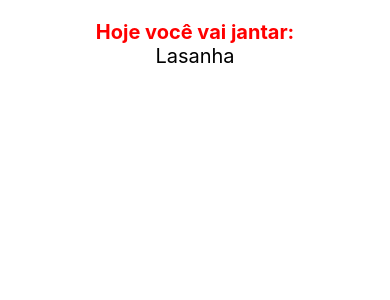
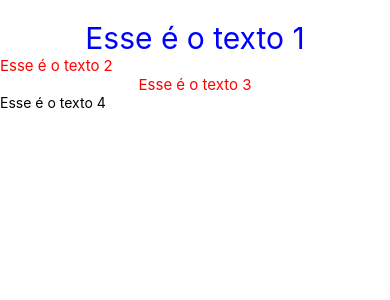
Before and after one commit to adelsonguimaraes/primeiroprojeto, a React Native app: screen / in a window 390 px wide. Shown: the top 300 px of the page. Built offline with nearby package versions, Linux system fonts and the light colour scheme.

Commit message:
Atualização Aula 6 - Grupos de Styles - React Native Básico

```diff
--- a/App.js
+++ b/App.js
@@ -1,39 +1,32 @@
 import React, { Component } from 'react'; // importando biblioteca React
-import { View, Text, Image } from 'react-native'; // importando componentes React-Native
-
-class Janta extends Component {
-
-  constructor(props) {
-    super(props); // poder usar as props
-    this.state = {comida: this.props.comida};
-    let comidas = ['Pizza', 'Lasanha', 'Burger', 'Sopa', 'Arroz'];
-
-    setInterval(()=>{
-      this.setState(previousState=>{
-        let n = Math.floor(Math.random() * comidas.length);
-        return {comida: comidas[n]};
-      });
-    }, 1000);
-  }
-
-  render() {
-    return(
-      <View>
-        <Text style={{textAlign:'center', fontWeight:'bold', fontSize:20, color:'red'}}>Hoje você vai jantar:</Text>
-        <Text style={{textAlign:'center', fontSize:20}}>{this.state.comida}</Text>
-      </View>
-    );
-  }
-}
+import { View, Text, StyleSheet } from 'react-native'; // importando componentes React-Native
 
 export default class PrimeiroProjeto extends Component {
   render() { // função de renderização para um componente component
 
     return (
 
-      <View style={{paddingTop:20}}>
-        <Janta comida='Café'/>
+      <View style={styles.padrao}>
+        <Text style={styles.azulGrande}>Esse é o texto 1</Text>
+        <Text style={styles.vermelho}>Esse é o texto 2</Text>
+        <Text style={[styles.azulGrande, styles.vermelho]}>Esse é o texto 3</Text>
+        <Text>Esse é o texto 4</Text>
       </View>
     );
   }
 }
+
+const styles = StyleSheet.create({
+  padrao: {
+    paddingTop: 20
+  },
+  azulGrande: {
+    color: '#0000FF',
+    fontSize: 30,
+    textAlign: 'center'
+  },
+  vermelho: {
+    color: '#FF0000',
+    fontSize: 15
+  }
+});
```
